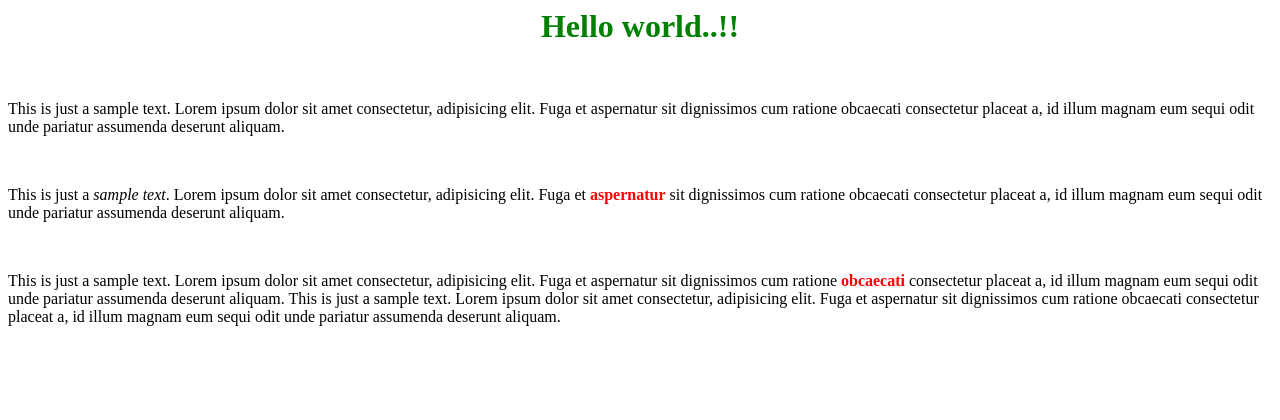
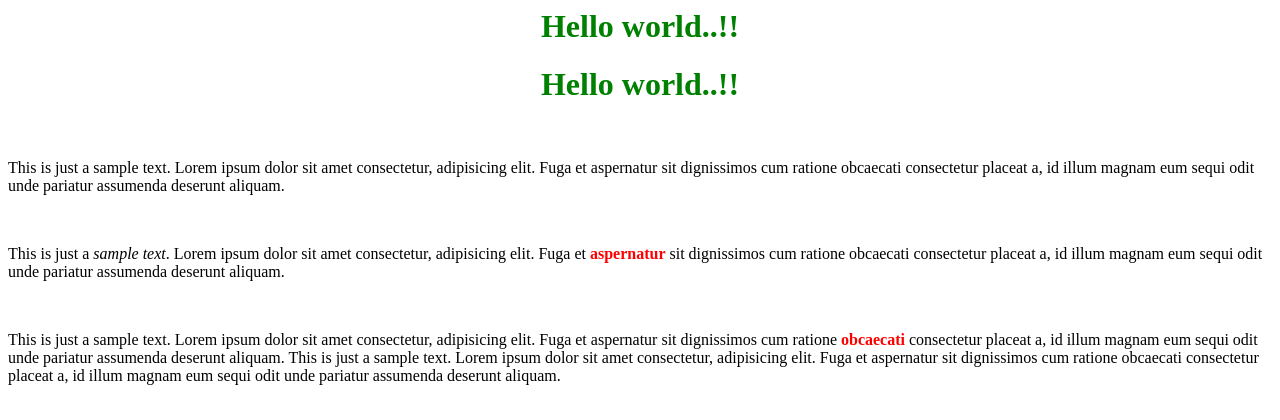
Before and after one commit to Tanmay-More/php-docker, a PHP site: page / in a window 1280 px wide. Shown: the top 420 px of the page. Run offline with PHP 8.4, Linux system fonts and the light colour scheme.

Commit message:
sample change 1

```diff
--- a/php/index.php
+++ b/php/index.php
@@ -8,6 +8,7 @@
 <body>
     <?php
         echo "<h1 style='text-align: center; color: green;'>Hello world..!!</h1>";
+        echo "<h1 style='text-align: center; color: green;'>Hello world..!!</h1>";
         echo "<br><p>This is just a sample text. Lorem ipsum dolor sit amet consectetur, adipisicing elit. Fuga et aspernatur sit dignissimos cum ratione obcaecati consectetur placeat a, id illum magnam eum sequi odit unde pariatur assumenda deserunt aliquam.</p>";
         echo "<br><p>This is just a <i>sample text</i>. Lorem ipsum dolor sit amet consectetur, adipisicing elit. Fuga et <strong style='color: red'>aspernatur</strong> sit dignissimos cum ratione obcaecati consectetur placeat a, id illum magnam eum sequi odit unde pariatur assumenda deserunt aliquam.</p>";
         echo "<br><p>This is just a sample text. Lorem ipsum dolor sit amet consectetur, adipisicing elit. Fuga et aspernatur sit dignissimos cum ratione <strong style='color: red'>obcaecati</strong> consectetur placeat a, id illum magnam eum sequi odit unde pariatur assumenda deserunt aliquam. This is just a sample text. Lorem ipsum dolor sit amet consectetur, adipisicing elit. Fuga et aspernatur sit dignissimos cum ratione obcaecati consectetur placeat a, id illum magnam eum sequi odit unde pariatur assumenda deserunt aliquam.</p>";
```
